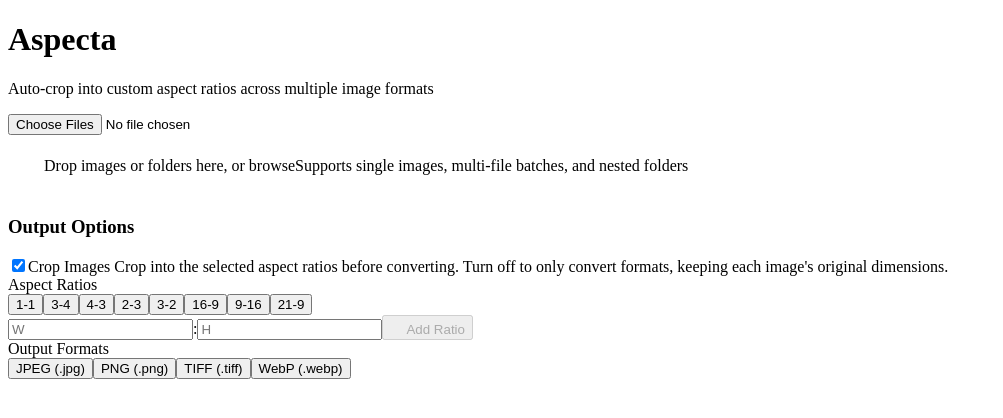
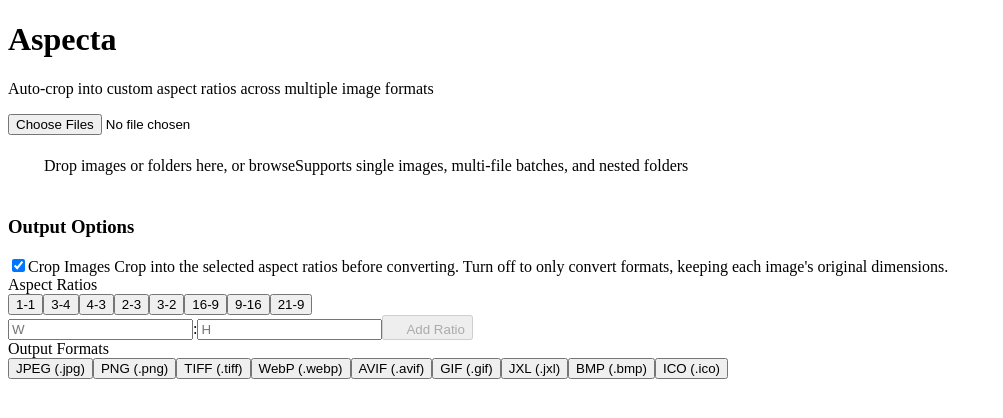
Before and after one commit to gradylink/aspecta, a Vue app: page / in a window 1280 px wide. Shown: the top 418 px of the page, without its empty margins (0-1003 px from the left). Built offline with nearby package versions, Linux system fonts and the light colour scheme; some icons are missing; the HTML template or start-up script is replaced by a standard one.

Commit message:
refactor: switch to magick-wasm
also more file formats!!

```diff
--- a/package.json
+++ b/package.json
@@ -10,10 +10,10 @@
   },
   "dependencies": {
     "@catppuccin/palette": "^1.8.0",
+    "@imagemagick/magick-wasm": "^0.0.42",
     "@remixicon/vue": "^4.9.0",
     "jszip": "^3.10.1",
-    "vue": "^3.5.40",
-    "wasm-vips": "^0.0.18"
+    "vue": "^3.5.40"
   },
   "devDependencies": {
     "@types/node": "^24.13.3",
--- a/src/App.vue
+++ b/src/App.vue
@@ -57,6 +57,11 @@ const AVAILABLE_FORMATS: FormatSpec[] = [
   { id: "png", label: "PNG (.png)", extension: ".png", folder: "PNG" },
   { id: "tiff", label: "TIFF (.tiff)", extension: ".tiff", folder: "TIFF" },
   { id: "webp", label: "WebP (.webp)", extension: ".webp", folder: "WEBP" },
+  { id: "avif", label: "AVIF (.avif)", extension: ".avif", folder: "AVIF" },
+  { id: "gif", label: "GIF (.gif)", extension: ".gif", folder: "GIF" },
+  { id: "jxl", label: "JXL (.jxl)", extension: ".jxl", folder: "JXL" },
+  { id: "bmp", label: "BMP (.bmp)", extension: ".bmp", folder: "BMP" },
+  { id: "ico", label: "ICO (.ico)", extension: ".ico", folder: "ICO" },
 ];
 
 const availableRatios = ref<AspectRatioSpec[]>([...DEFAULT_RATIOS]);
--- a/src/workers/processor.worker.ts
+++ b/src/workers/processor.worker.ts
@@ -1,5 +1,12 @@
-import Vips from "wasm-vips";
 import JSZip from "jszip";
+import {
+  ImageMagick,
+  type IMagickImage,
+  initializeImageMagick,
+  MagickFormat,
+  MagickGeometry,
+} from "@imagemagick/magick-wasm";
+import magickWasmUrl from "@imagemagick/magick-wasm/magick.wasm?url";
 
 interface AspectRatioSpec {
   id: string;
@@ -27,14 +34,43 @@ interface ProcessOptions {
   cropEnabled: boolean;
 }
 
-let vipsInstance: typeof Vips | null = null;
+const MAGICK_FORMAT_MAP: Record<string, MagickFormat> = {
+  jpg: MagickFormat.Jpeg,
+  png: MagickFormat.Png,
+  tiff: MagickFormat.Tiff,
+  webp: MagickFormat.WebP,
+  avif: MagickFormat.Avif,
+  gif: MagickFormat.Gif,
+  bmp: MagickFormat.Bmp,
+  jxl: MagickFormat.Jxl,
+  ico: MagickFormat.Ico,
+};
 
-const getVips = async (): Promise<typeof Vips> => {
-  if (!vipsInstance) {
-    vipsInstance = await Vips({ dynamicLibraries: [] });
+let magickReady: Promise<void> | null = null;
+
+const ensureMagickInitialized = async (): Promise<void> => {
+  if (!magickReady) {
+    magickReady = (async () => {
+      const response = await fetch(magickWasmUrl);
+      const wasmBytes = await response.arrayBuffer();
+      await initializeImageMagick(wasmBytes);
+    })();
   }
-  return vipsInstance;
+  return magickReady;
 };
+
+const writeImage = (image: IMagickImage, format: MagickFormat): Uint8Array => {
+  let output: Uint8Array = new Uint8Array();
+  image.write(format, (data) => {
+    output = data.slice();
+  });
+  return output;
+};
+
+const isUnsupportedFormatError = (message: string): boolean =>
+  /no decode delegate|unable to read|not a supported|unable to open/i.test(
+    message,
+  );
 
 self.onmessage = async (
   e: MessageEvent<{
@@ -63,7 +99,8 @@ self.onmessage = async (
   }
 
   try {
-    const vips = await getVips();
+    await ensureMagickInitialized();
+
     const zip = new JSZip();
     const folderMap = new Map<string, JSZip>();
     for (const fmt of formats) {
@@ -83,8 +120,8 @@ self.onmessage = async (
       try {
         const baseName = fileItem.name.replace(/\.[^/.]+$/, "");
         const inputBytes = new Uint8Array(fileItem.buffer);
-        const image = vips.Image.newFromBuffer(inputBytes);
 
+        ImageMagick.read(inputBytes, (image) => {
           if (cropEnabled) {
             const imgWidth = image.width;
             const imgHeight = image.height;
@@ -103,8 +140,8 @@ self.onmessage = async (
                 cropH = Math.round(imgWidth / targetAspect);
               }
 
-            const frame = frames.find((f) =>
-              f.taskId === `${fileItem.id}-${ratio.id}`
+              const frame = frames.find(
+                (f) => f.taskId === `${fileItem.id}-${ratio.id}`,
               );
               const panX = frame?.panX ?? 50;
               const panY = frame?.panY ?? 50;
@@ -112,27 +149,27 @@ self.onmessage = async (
               const left = Math.round(((imgWidth - cropW) * panX) / 100);
               const top = Math.round(((imgHeight - cropH) * panY) / 100);
 
-            const cropped = image.crop(left, top, cropW, cropH);
-
               const fileNamePrefix = files.length > 1
                 ? `${baseName}_${ratio.label}`
                 : ratio.label;
+
+              image.clone((clone) => {
+                clone.crop(new MagickGeometry(left, top, cropW, cropH));
+                clone.resetPage();
 
                 for (const fmt of formats) {
                   const folder = folderMap.get(fmt.id);
                   if (!folder) continue;
 
-              let buf: Uint8Array;
-              if (fmt.id === "jpg") {
-                buf = cropped.writeToBuffer(fmt.extension, { Q: 90 });
-              } else {
-                buf = cropped.writeToBuffer(fmt.extension);
-              }
+                  const magickFormat = MAGICK_FORMAT_MAP[fmt.id];
+                  if (!magickFormat) continue;
 
+                  clone.quality = fmt.id === "jpg" ? 90 : 92;
+                  const buf = writeImage(clone, magickFormat);
                   folder.file(`${fileNamePrefix}${fmt.extension}`, buf);
                 }
+              });
 
-            cropped.delete();
               completedTasks++;
               ratiosCompletedForFile++;
 
@@ -146,13 +183,11 @@ self.onmessage = async (
               const folder = folderMap.get(fmt.id);
               if (!folder) continue;
 
-            let buf: Uint8Array;
-            if (fmt.id === "jpg") {
-              buf = image.writeToBuffer(fmt.extension, { Q: 90 });
-            } else {
-              buf = image.writeToBuffer(fmt.extension);
-            }
+              const magickFormat = MAGICK_FORMAT_MAP[fmt.id];
+              if (!magickFormat) continue;
 
+              image.quality = fmt.id === "jpg" ? 90 : 92;
+              const buf = writeImage(image, magickFormat);
               folder.file(`${baseName}${fmt.extension}`, buf);
             }
 
@@ -164,18 +199,23 @@ self.onmessage = async (
               progress: Math.round((completedTasks / totalTasks) * 100),
             });
           }
+        });
 
-        image.delete();
         successfulFiles++;
         self.postMessage({ type: "FILE_DONE", fileId: fileItem.id });
       } catch (fileErr) {
         const remaining = tasksPerFile - ratiosCompletedForFile;
         completedTasks += remaining;
 
+        let errorMessage = (fileErr as Error).message;
+        if (isUnsupportedFormatError(errorMessage)) {
+          errorMessage = "Unsupported file format.";
+        }
+
         self.postMessage({
           type: "FILE_ERROR",
           fileId: fileItem.id,
-          error: (fileErr as Error).message,
+          error: ["", errorMessage],
         });
         self.postMessage({
           type: "PROGRESS",
```
Also changed, not shown: 1 other file (tests, documents, lock files or other folders). Lines whose indentation alone changed are shown as unchanged.
